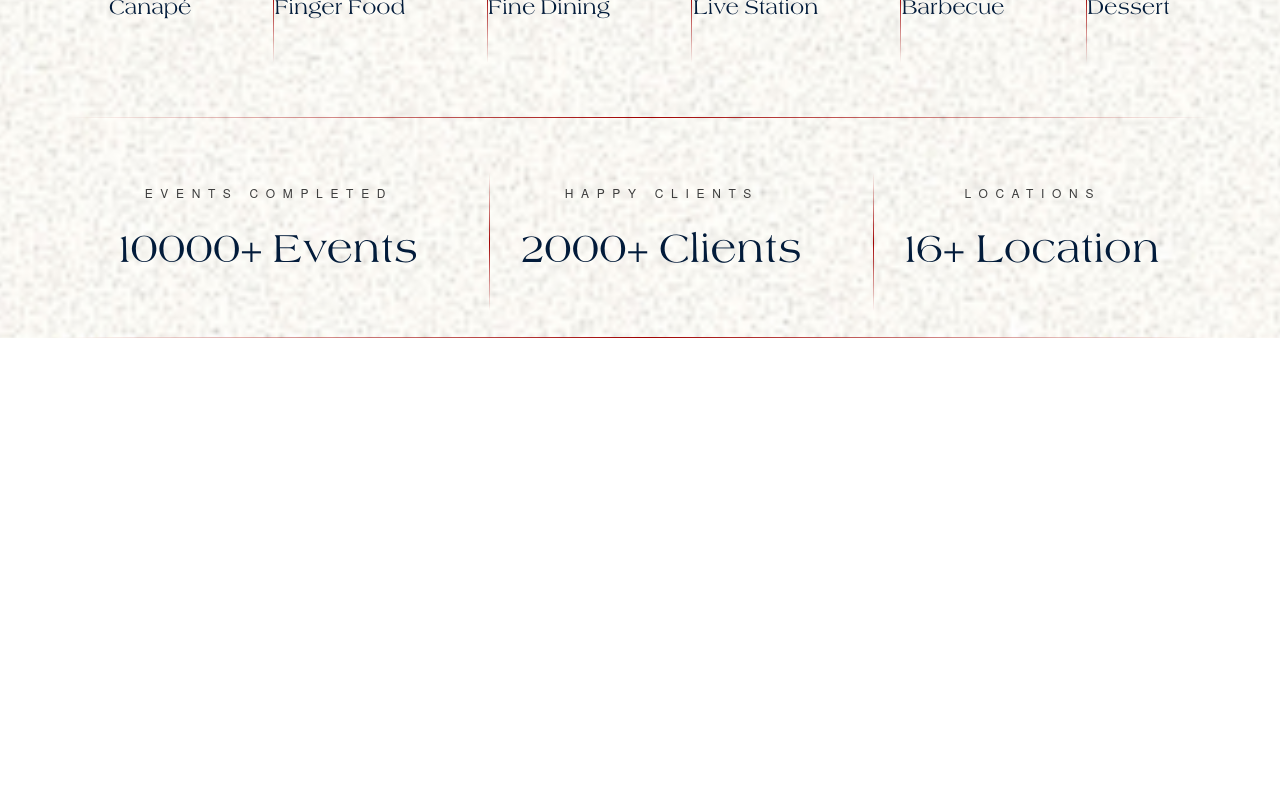
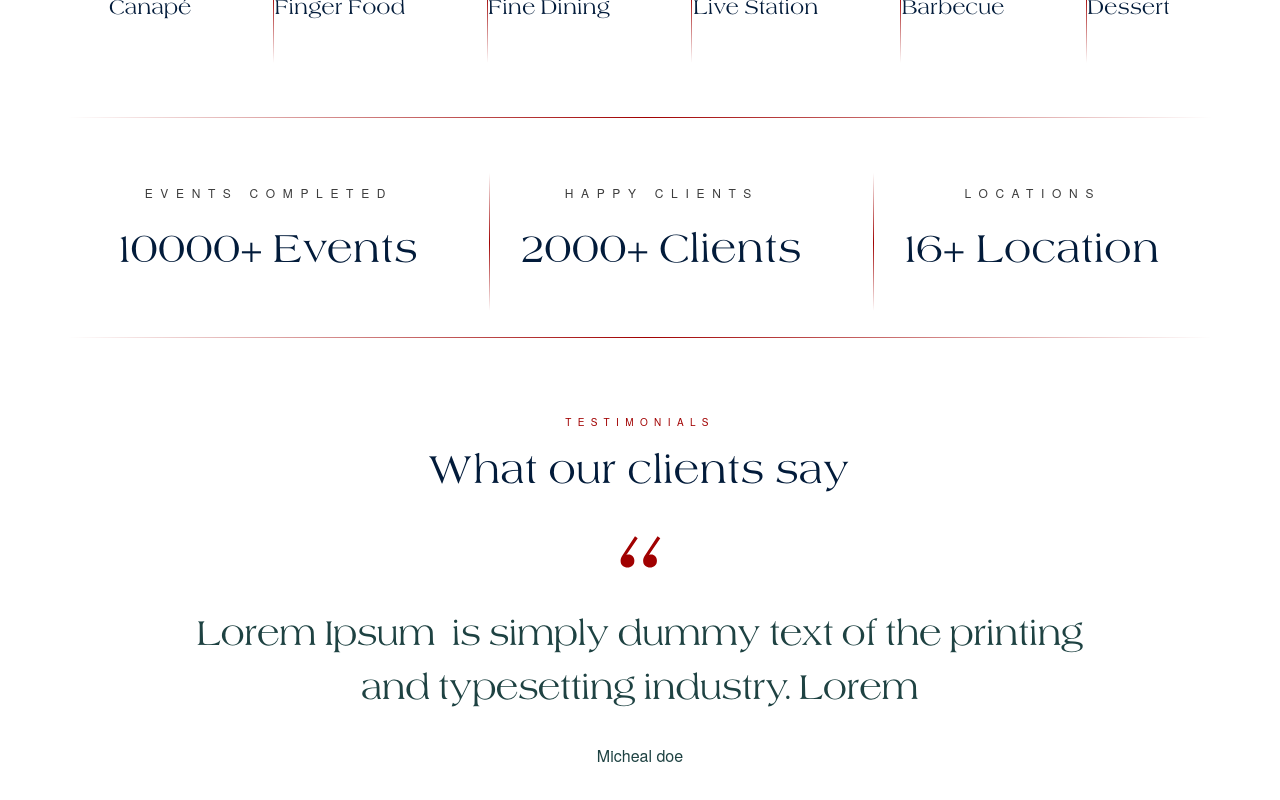
Before and after one commit to john-cheval/deluxe-app, a Next.js app: page / in a window 1280 px wide. Shown: the part 4236-5036 px from the top of the page. Before the commit the page ends 4574 px from the top, so only its background shows below. Built offline with nearby package versions, Linux system fonts and the light colour scheme.

Commit message:
testimonial added

```diff
--- a/package.json
+++ b/package.json
@@ -9,9 +9,11 @@
     "lint": "next lint"
   },
   "dependencies": {
+    "embla-carousel-autoplay": "^8.5.2",
+    "embla-carousel-react": "^8.5.2",
+    "next": "14.2.24",
     "react": "^18",
-    "react-dom": "^18",
-    "next": "14.2.24"
+    "react-dom": "^18"
   },
   "devDependencies": {
     "eslint": "^8",
--- a/src/app/globals.css
+++ b/src/app/globals.css
@@ -87,6 +87,9 @@ button {
 }
 
 /* reusable classses */
+.bg_white {
+  background-color: #fff;
+}
 .small_heading {
   color: var(--small-text-color);
   font-family: var(--font-helvetica);
--- a/src/app/page.js
+++ b/src/app/page.js
@@ -4,6 +4,7 @@ import Experience from "@/components/Home/Experience/Experience";
 import Header from "@/components/Home/Header/Header";
 import Hero from "@/components/Home/Hero/Hero";
 import Menu from "@/components/Home/Menu/Menu";
+import Testimonials from "@/components/Home/Testimonials/Testimonials";
 import Navbar from "@/components/Navbar/Navbar";
 
 export default function Home() {
@@ -11,12 +12,13 @@ export default function Home() {
     <div>
       {/* <Navbar /> */}
       <Header />
-      <main className="main_bg">
+      <main /* className="main_bg" */ className="bg_white">
         <Hero />
         <Experience />
         <Deluxe />
         <Menu />
         <Achievements />
+        <Testimonials />
       </main>
     </div>
   );
--- /dev/null
+++ b/src/components/Home/Testimonials/Testimonials.jsx
@@ -0,0 +1,41 @@
+"use client";
+import React from "react";
+import styles from "./style.module.css";
+import useEmblaCarousel from "embla-carousel-react";
+import { homeTestimonialData } from "@/data/homeData";
+import quote from "../../../../public/quote.svg";
+import Image from "next/image";
+import Autoplay from "embla-carousel-autoplay";
+
+const Testimonials = () => {
+  const [emblaRef] = useEmblaCarousel({ loop: true }, [
+    Autoplay({ delay: 4000, stopOnInteraction: false }),
+  ]);
+  return (
+    <div className={styles.testi__wrapper}>
+      <div className={styles.testi__header}>
+        <h4 className="small_heading">Testimonials</h4>
+        <h2 className="main_heading">What our clients say</h2>
+        <div className={styles.carousel} ref={emblaRef}>
+          <div className={styles.carouselContainer}>
+            {homeTestimonialData?.map((data) => (
+              <div key={`index-${data.id}`} className={styles.slide}>
+                <Image
+                  src={quote}
+                  alt="quote"
+                  height={70}
+                  width={50}
+                  sizes="100vw"
+                />
+                <p>{data.description}</p>
+                <h5>{data.author}</h5>
+              </div>
+            ))}
+          </div>
+        </div>
+      </div>
+    </div>
+  );
+};
+
+export default Testimonials;
--- /dev/null
+++ b/src/components/Home/Testimonials/style.module.css
@@ -0,0 +1,42 @@
+.testi__wrapper {
+  padding: 74px 68px;
+}
+.testi__header {
+  display: flex;
+  flex-direction: column;
+  align-items: center;
+  justify-content: center;
+  gap: 11px;
+}
+.slide {
+  display: flex;
+  flex-direction: column;
+  gap: 30px;
+  align-items: center;
+  justify-content: center;
+  flex: 0 0 100%;
+}
+.slide p {
+  color: #1e4242;
+  font-family: var(--font-americana);
+  text-align: center;
+  font-size: 31px;
+  font-style: normal;
+  font-weight: 500;
+  line-height: 174%; /* 53.94px */
+  max-width: 939px;
+}
+.slide h5 {
+  color: #1e4242;
+  text-align: center;
+  font-size: 16px;
+  font-style: normal;
+  font-weight: 500;
+  line-height: 153%; /* 24.48px */
+}
+.carousel {
+  overflow: hidden;
+}
+.carouselContainer {
+  display: flex;
+}
--- a/src/data/homeData.js
+++ b/src/data/homeData.js
@@ -99,4 +99,30 @@ const homeAchievementsData = [
   },
 ];
 
-export { homeExperienceData, homeMenuData, homeAchievementsData };
+const homeTestimonialData = [
+  {
+    id: 1,
+    description:
+      "Lorem Ipsum is simply dummy text of the printing and typesetting industry. Lorem",
+    author: "John doe",
+  },
+  {
+    id: 2,
+    description:
+      "Lorem Ipsum is simply dummy text of the printing and typesetting industry. Lorem",
+    author: "Micheal doe",
+  },
+  {
+    id: 3,
+    description:
+      "Lorem Ipsum is simply dummy text of the printing and typesetting industry. Lorem",
+    author: "Lara doe",
+  },
+];
+
+export {
+  homeExperienceData,
+  homeMenuData,
+  homeAchievementsData,
+  homeTestimonialData,
+};
```
Also changed, not shown: public/quote.svg (added), 1 other file (tests, documents, lock files or other folders).
